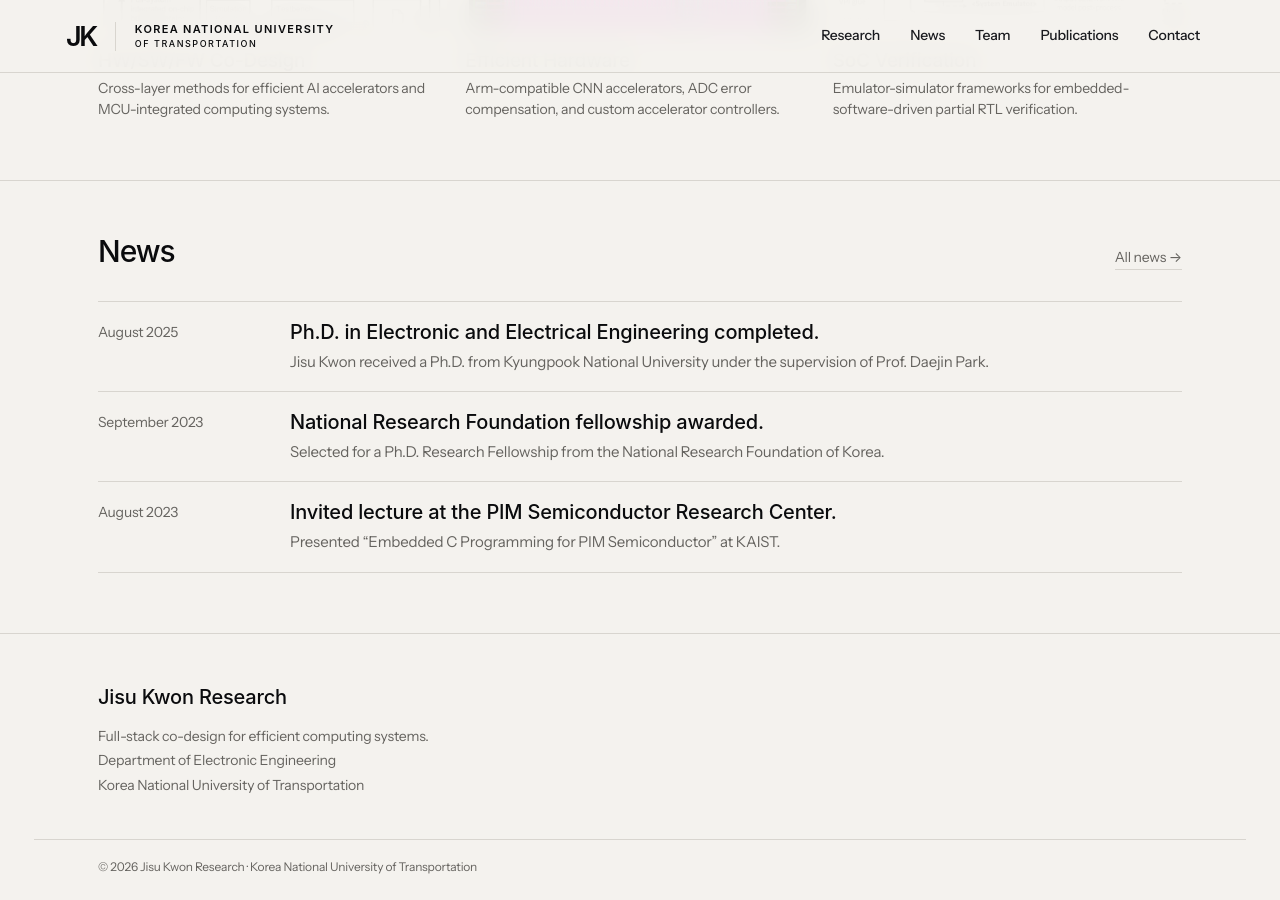
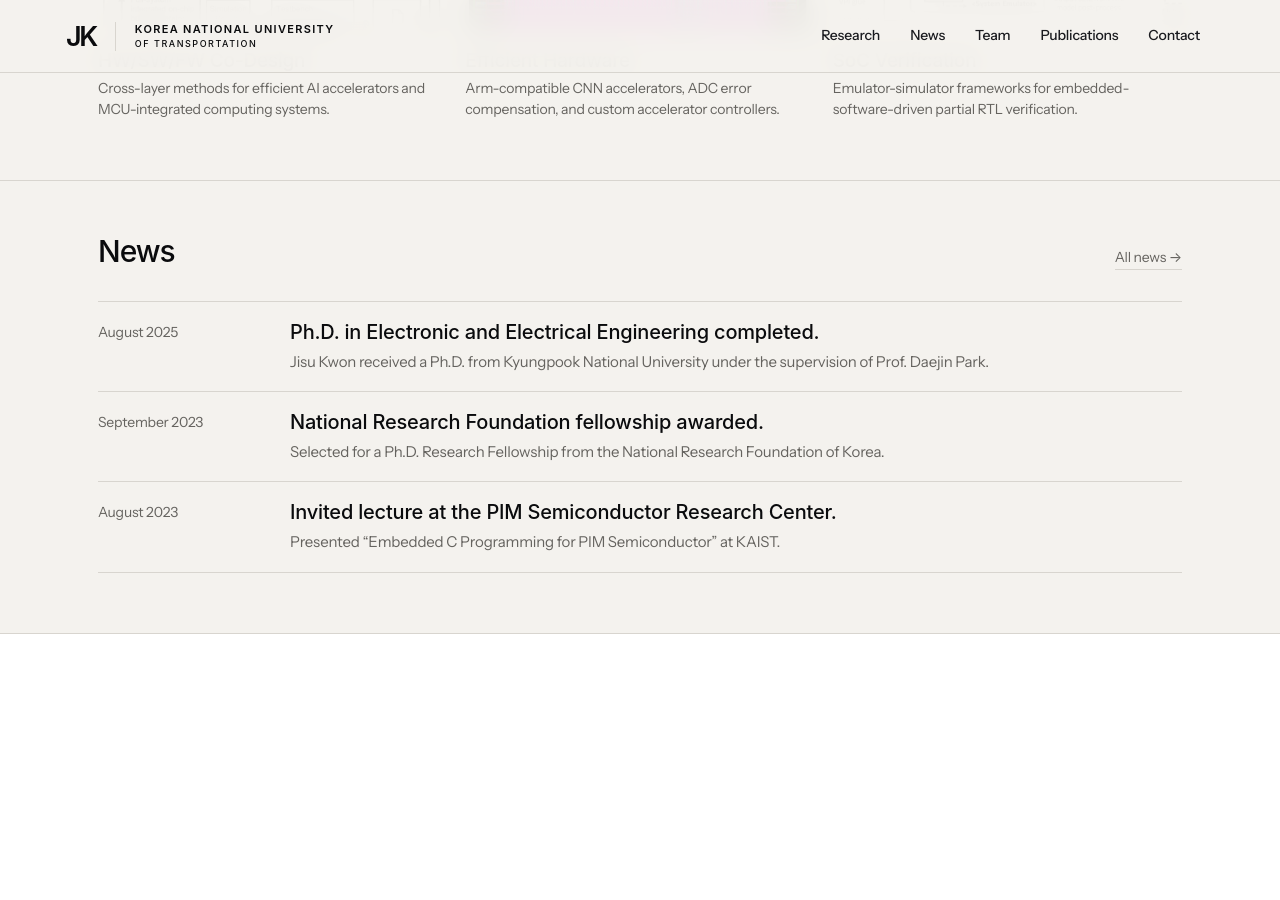
Before and after one commit to kjisu96/kjisu96.github.io, a Jekyll site: the page built from _pages/about.md, in a window 1280 px wide and 900 px high, scrolled down 904 px. Built offline with Jekyll 4.4.1, drawn with Linux system fonts in a browser that asks for light colours; some web fonts are replaced; after the commit the page ends 1538 px from its top, so only the background shows below that.

Commit message:
Remove the global footer

```diff
--- a/_layouts/default.html
+++ b/_layouts/default.html
@@ -27,18 +27,6 @@ layout: compress
       </article>
     </main>
 
-    <footer class="lab-footer">
-      <div class="lab-shell lab-footer__grid">
-        <div class="lab-footer__identity">
-          <strong>Jisu Kwon Research</strong>
-          <p>Full-stack co-design for efficient computing systems.</p>
-          <p>Department of Electronic Engineering</p>
-          <p>Korea National University of Transportation</p>
-        </div>
-      </div>
-      <div class="lab-shell lab-footer__bottom">© {{ 'now' | date: "%Y" }} Jisu Kwon Research · Korea National University of Transportation</div>
-    </footer>
-
     {% include scripts.html %}
 
   </body>
```
